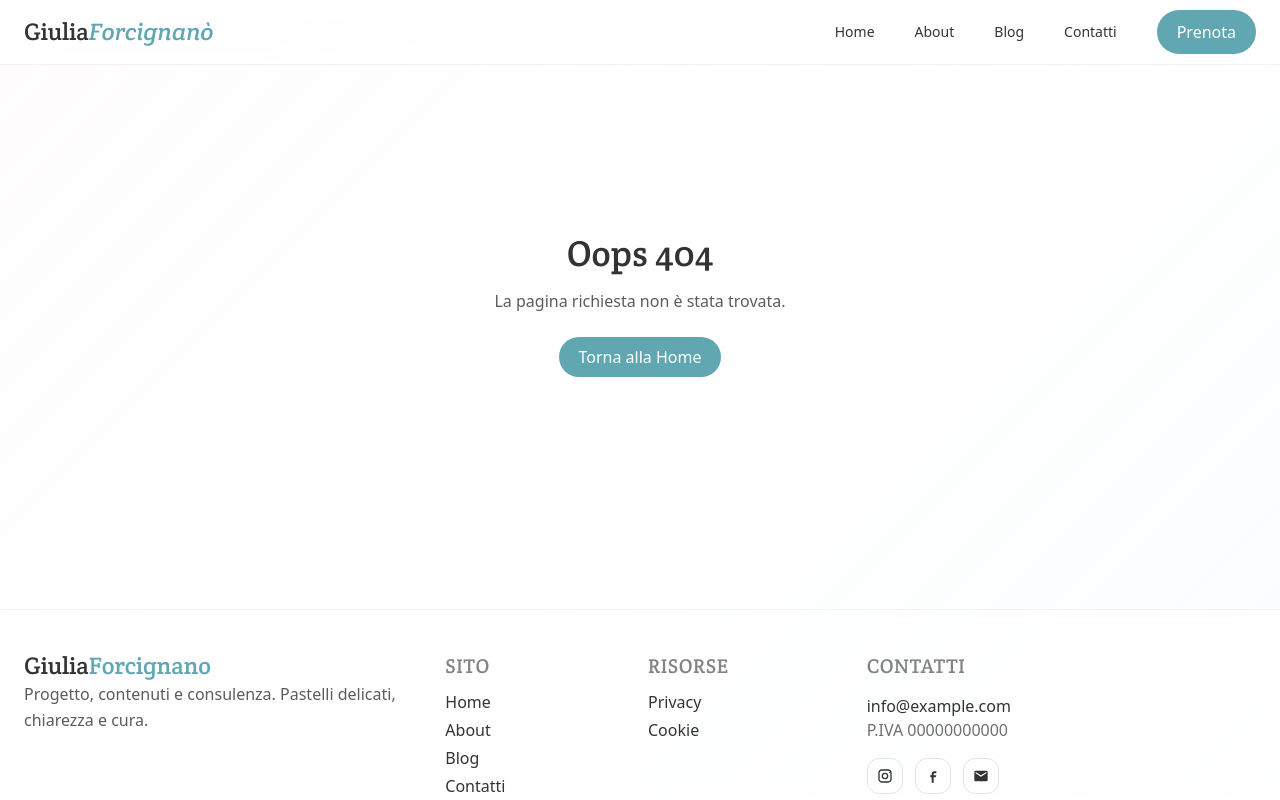
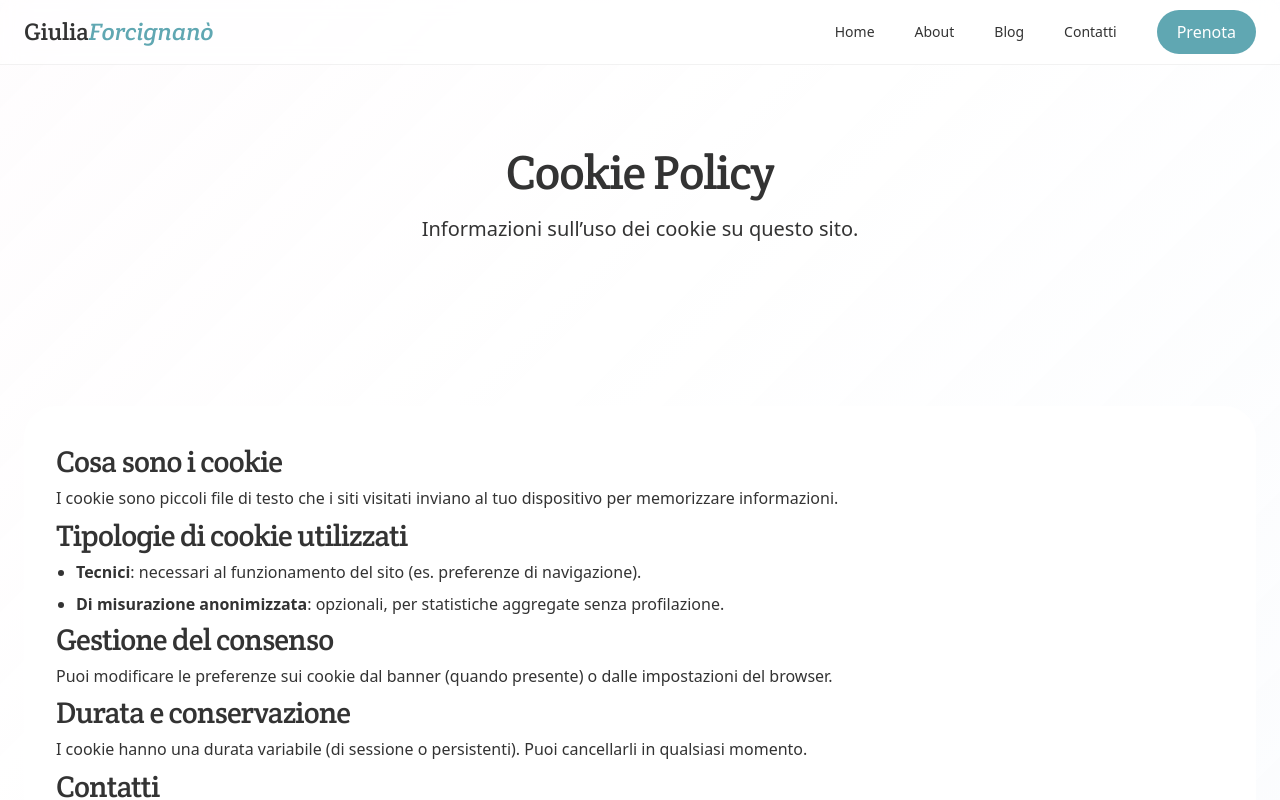
Before and after one commit to Delvezio/giuliaforcignano, a SvelteKit app: page /cookies in a window 1280 px wide. Before the commit this address had no page. Shown: the top 800 px of the page. Built offline with nearby package versions, Linux system fonts and the light colour scheme.

Commit message:
docs: aggiunta pagina Cookie Policy

```diff
--- /dev/null
+++ b/src/routes/cookies/+page.svelte
@@ -0,0 +1,37 @@
+<script lang="ts">
+  import Section from '$lib/components/ui/Section.svelte';
+  import Heading from '$lib/components/ui/Heading.svelte';
+  import Paragraph from '$lib/components/ui/Paragraph.svelte';
+  import Card from '$lib/components/ui/Card.svelte';
+</script>
+
+<Section className="pt-[calc(var(--section-py)*0.7)]">
+  <div class="container-gf text-center space-y-3">
+    <Heading level={1}>Cookie Policy</Heading>
+    <Paragraph variant="lead" className="max-w-3xl mx-auto">
+      Informazioni sull’uso dei cookie su questo sito.
+    </Paragraph>
+  </div>
+</Section>
+
+<Section>
+  <Card bg="white" padding="lg" className="space-y-4">
+    <Heading level={3}>Cosa sono i cookie</Heading>
+    <Paragraph>I cookie sono piccoli file di testo che i siti visitati inviano al tuo dispositivo per memorizzare informazioni.</Paragraph>
+
+    <Heading level={3}>Tipologie di cookie utilizzati</Heading>
+    <ul class="list-disc pl-5 space-y-2">
+      <li><strong>Tecnici</strong>: necessari al funzionamento del sito (es. preferenze di navigazione).</li>
+      <li><strong>Di misurazione anonimizzata</strong>: opzionali, per statistiche aggregate senza profilazione.</li>
+    </ul>
+
+    <Heading level={3}>Gestione del consenso</Heading>
+    <Paragraph>Puoi modificare le preferenze sui cookie dal banner (quando presente) o dalle impostazioni del browser.</Paragraph>
+
+    <Heading level={3}>Durata e conservazione</Heading>
+    <Paragraph>I cookie hanno una durata variabile (di sessione o persistenti). Puoi cancellarli in qualsiasi momento.</Paragraph>
+
+    <Heading level={3}>Contatti</Heading>
+    <Paragraph>Per chiarimenti: <a href="mailto:info@example.com" class="text-accent1 underline">info@example.com</a></Paragraph>
+  </Card>
+</Section>
```
